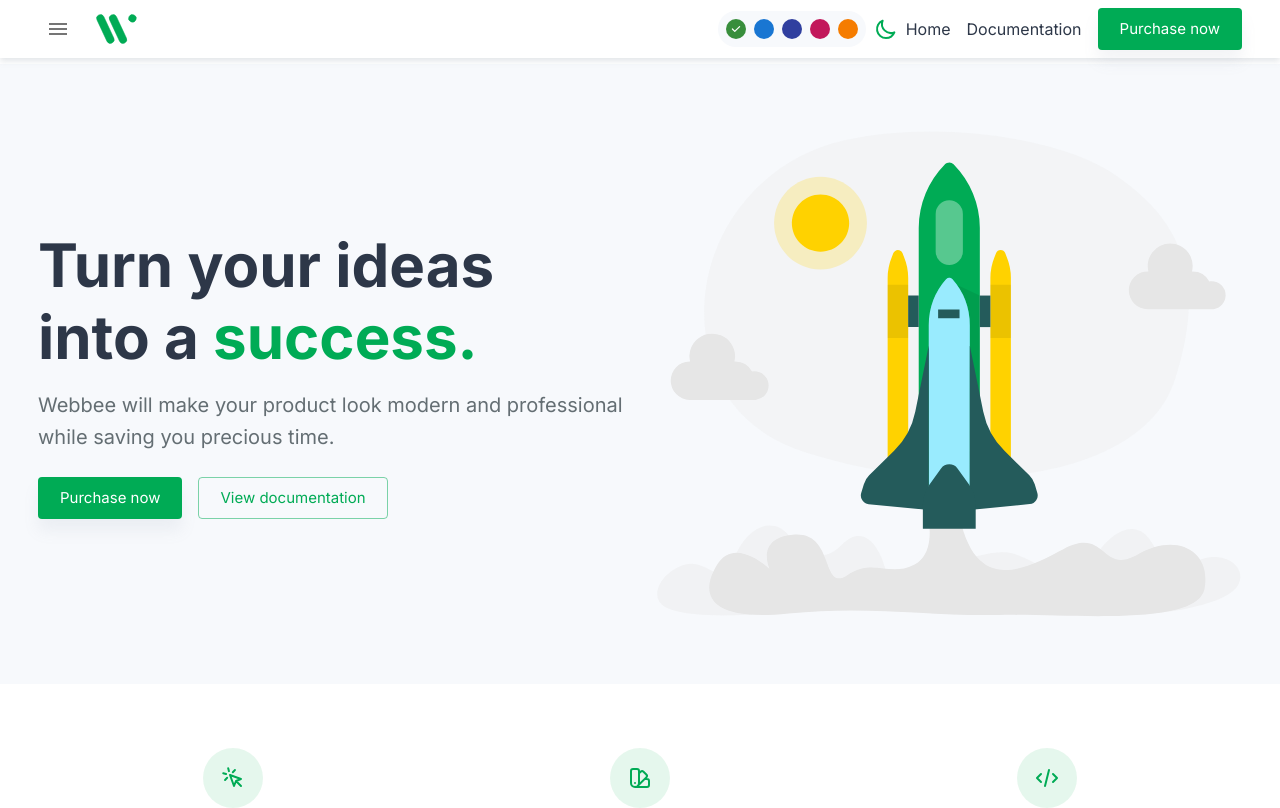
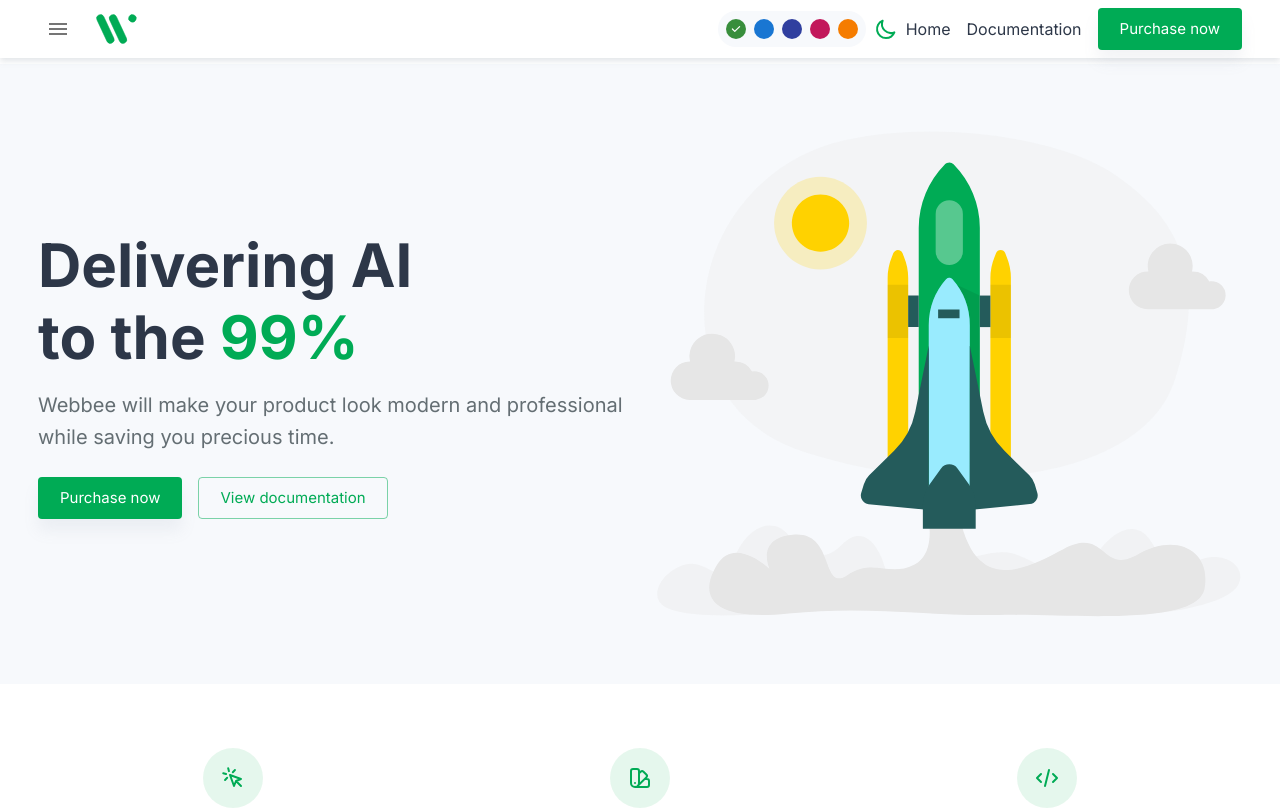
Before and after one commit to Saidiibrahim/webbee-main, a React (Create React App) app: page / in a window 1280 px wide. Shown: the top 808 px of the page. Built offline with nearby package versions, Linux system fonts and the light colour scheme.

Commit message:
Hello again AWS 😜

```diff
--- a/src/views/landingPages/Home/components/Hero/Hero.js
+++ b/src/views/landingPages/Home/components/Hero/Hero.js
@@ -26,15 +26,15 @@ const Hero = () => {
                 fontWeight: 700,
               }}
             >
-              Turn your ideas
+              Delivering AI
               <br />
-              into a{' '}
+              to the{' '}
               <Typography
                 color={'primary'}
                 component={'span'}
                 variant={'inherit'}
               >
-                success.
+                99%
               </Typography>
             </Typography>
           </Box>
```
